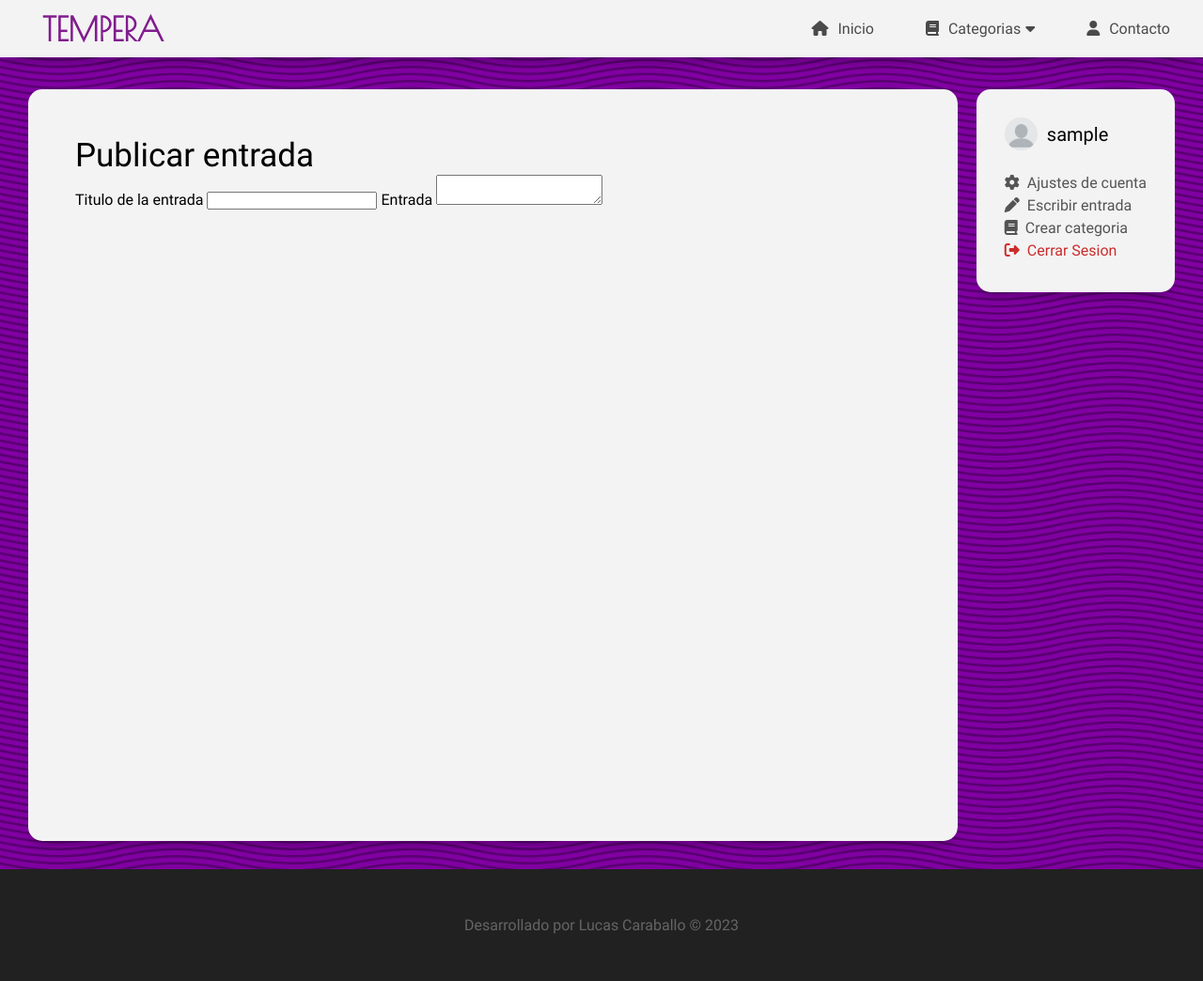
After one commit to LucasCABJ/blog-project, a PHP site: page /publicar_entrada.php in a window 1280 px wide. The commit adds this page. Shown: the whole page at 94% size. Run offline with PHP 8.4, Linux system fonts and the light colour scheme; the visitor is signed in with stand-in values (Sample User, id 1); data that the repository does not hold is empty.

Commit message:
working entrada

```diff
--- a/assets/styles/style.css
+++ b/assets/styles/style.css
@@ -145,14 +145,19 @@ body {
 
 /* MAIN ENTRADAS */
 
-.main__entradapage {
+.main__entradapage, .main__publicar-entrada {
     grid-area: main;
-    padding: 50px 30px;
+    padding: 50px;
     min-height: 800px;
     border-radius: 15px;
     background-color: #f3f3f3;
 
     box-shadow: 0px 10px 10px -5px rgba(0, 0, 0, 0.23);
+}
+
+.publicar-entrada__title {
+    font-size: 35px;
+    font-weight: 400;
 }
 
 .main__entradas {
--- a/includes/aside.php
+++ b/includes/aside.php
@@ -15,7 +15,7 @@
         </div>
         <ul class='sidebar__user-options'>
             <li class="sidebar__option"><a href="#" class='sidebar__link'><i class='fa-solid fa-gear sidebar__link-icon'></i>Ajustes de cuenta</a></li>
-            <li class="sidebar__option"><a href="#" class='sidebar__link'><i class='fa-solid fa-pen sidebar__link-icon'></i>Escribir entrada</a></li>
+            <li class="sidebar__option"><a href="./publicar_entrada.php" class='sidebar__link'><i class='fa-solid fa-pen sidebar__link-icon'></i>Escribir entrada</a></li>
             <li class="sidebar__option"><a href="#" class='sidebar__link'><i class='fa-solid fa-book sidebar__link-icon'></i>Crear categoria</a></li>
             <li class="sidebar__option"><a href="./pages/logout.php" class='sidebar__link logout-link'><i class='fa-solid fa-right-from-bracket sidebar__link-icon'></i>Cerrar Sesion</a></li>
         </ul>
--- /dev/null
+++ b/publicar_entrada.php
@@ -0,0 +1,35 @@
+<?php require_once('./includes/connectdb.php'); ?>
+
+<?php require_once('./includes/helpers.php') ?>
+
+<?php require_once('./includes/header.php')?>
+
+<?php
+
+if (!isset($_SESSION['user'])) {
+    header('Location: ./index.php');
+}
+
+?>
+
+<section class="main__publicar-entrada">
+
+    <header class="publicar-entrada__header">
+        <h1 class='publicar-entrada__title'>Publicar entrada</h1>
+    </header>
+
+    <form action="#" class='publicar-entrada__form' method="POST">
+
+        <label for="nombre" class="publicar-entrada__label">Titulo de la entrada</label>
+        <input type="text" name="nombre" id='nombre' class='publicar-entrada__input'>
+
+        <label for="nombre" class="publicar-entrada__label">Entrada</label>
+        <textarea type="text" name="nombre" id='nombre' class='publicar-entrada__input'></textarea>
+
+    </form>
+
+</section>
+
+<?php require_once('./includes/aside.php')?>
+
+<?php require_once('./includes/footer.php')?>
```
Also changed, not shown: other parts of assets/styles/style.css (+32 -2 lines), entrada.php (+9 -2 lines).
